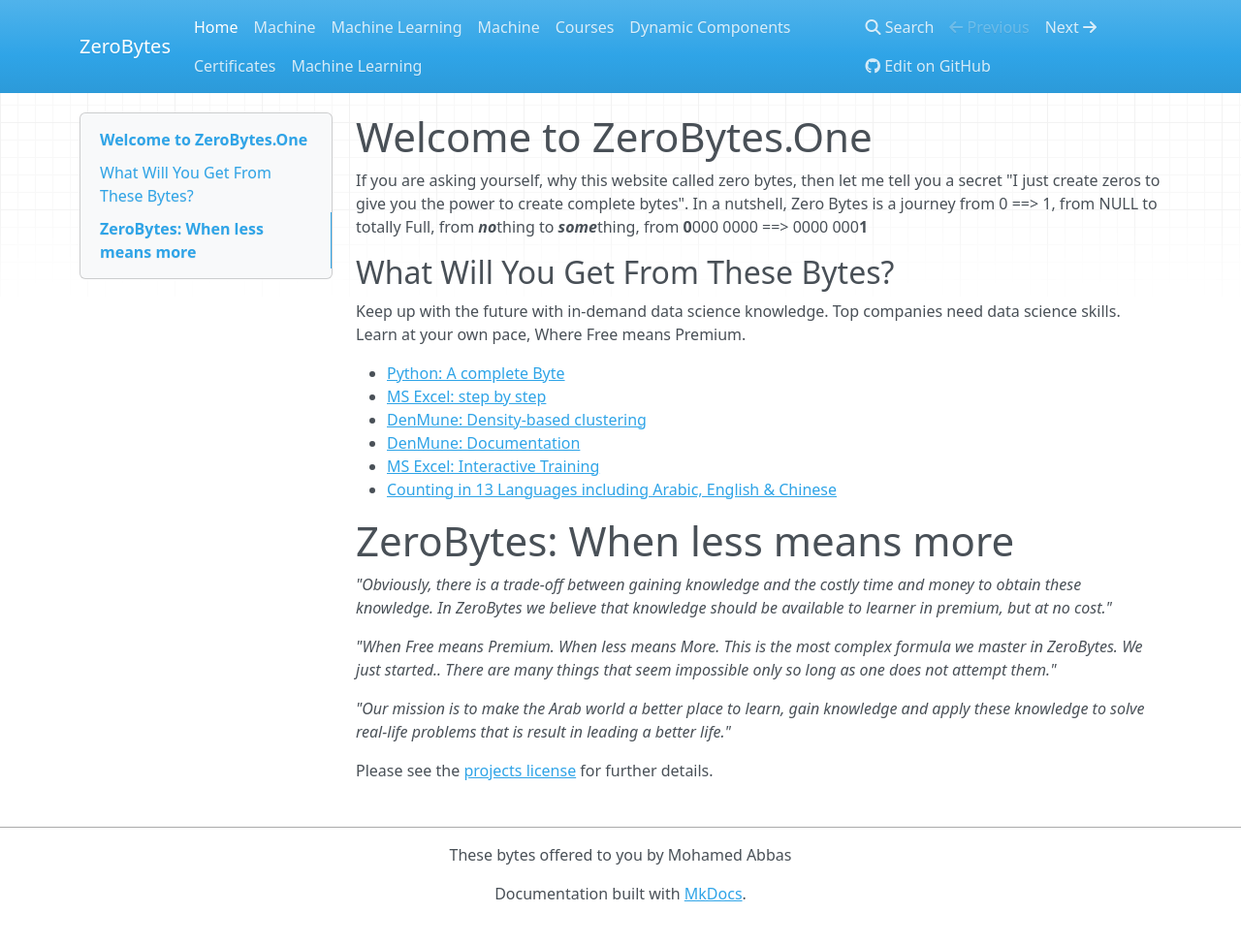
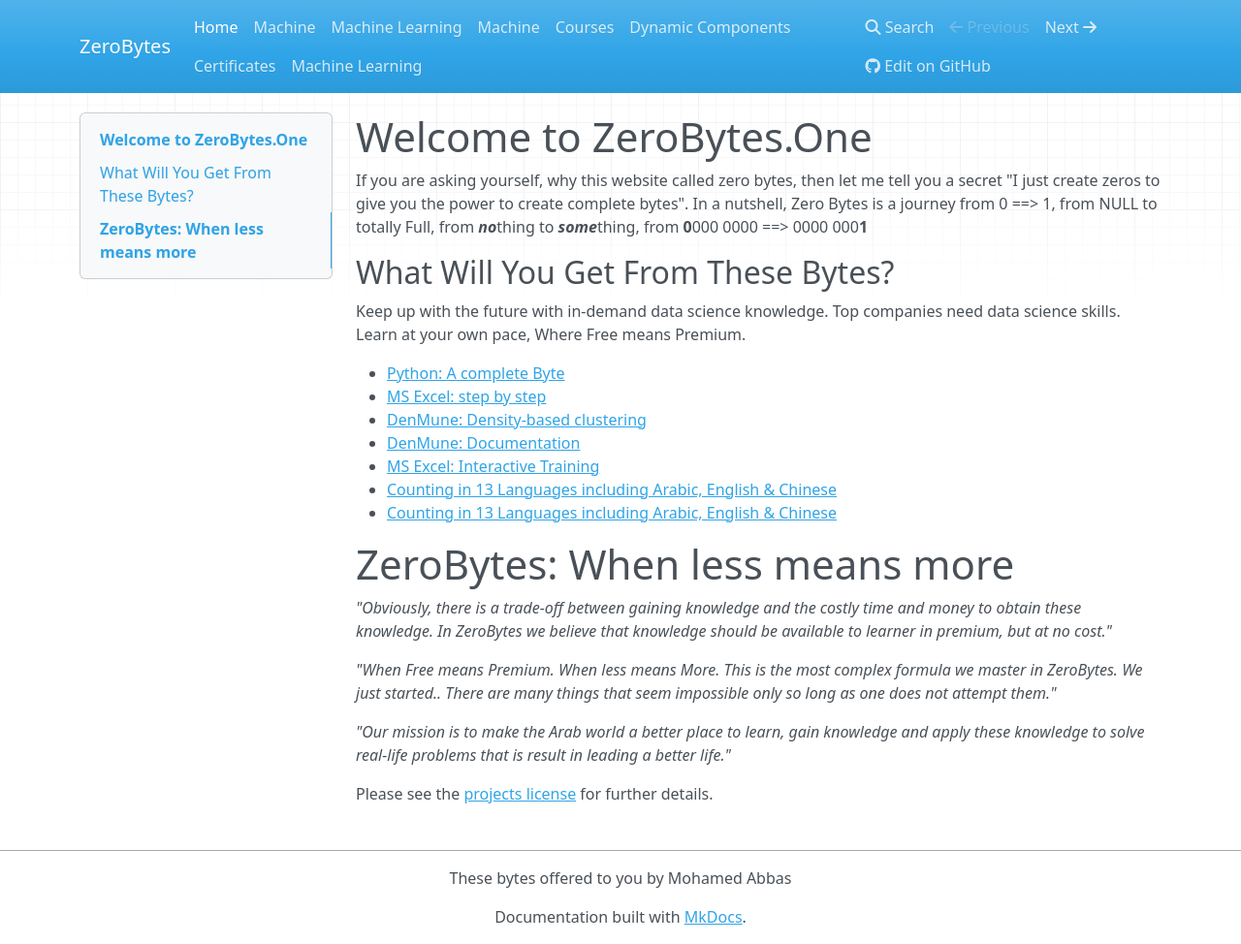
Before and after one commit to egy1st/zerobytes-mkdocs, an MkDocs documentation site: the page built from docs/index.md, in a window 1280 px wide and 974 px high. Shown: the whole window at 97% size. Built offline with MkDocs 1.6.1, drawn with Linux system fonts in a browser that asks for light colours; nearby versions of some CDN libraries; old or Windows-style settings are respelled for this version of MkDocs.

Commit message:
Update index.md

```diff
--- a/docs/index.md
+++ b/docs/index.md
@@ -12,6 +12,8 @@
 - [DenMune: Documentation](https://docs.zerobytes.one/denmune/)
 - [MS Excel: Interactive Training](https://quiz.zerobytes.one/)
 - [Counting in 13 Languages including Arabic, English & Chinese](https://api.zerobytes.one/)
+- [Counting in 13 Languages including Arabic, English & Chinese](courses\index.md)
+
 
 
 
```
